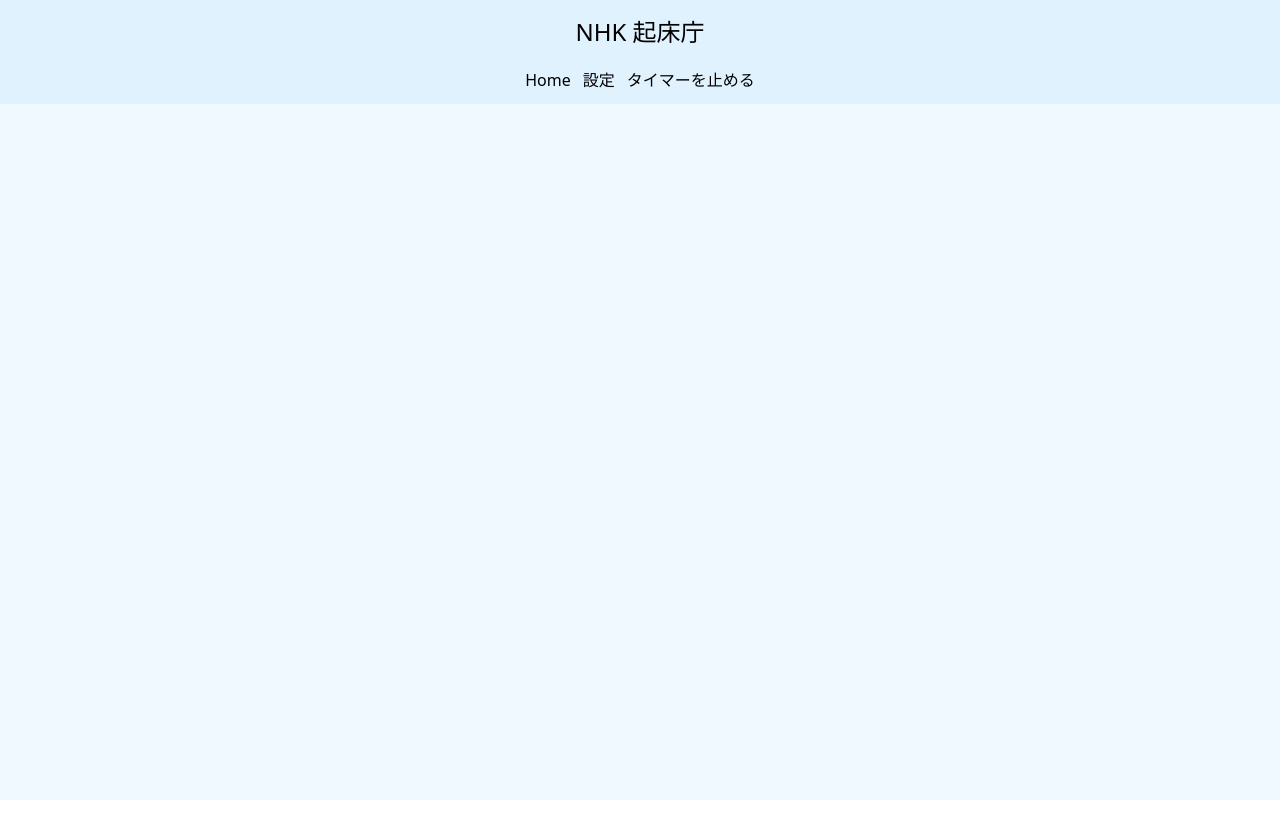
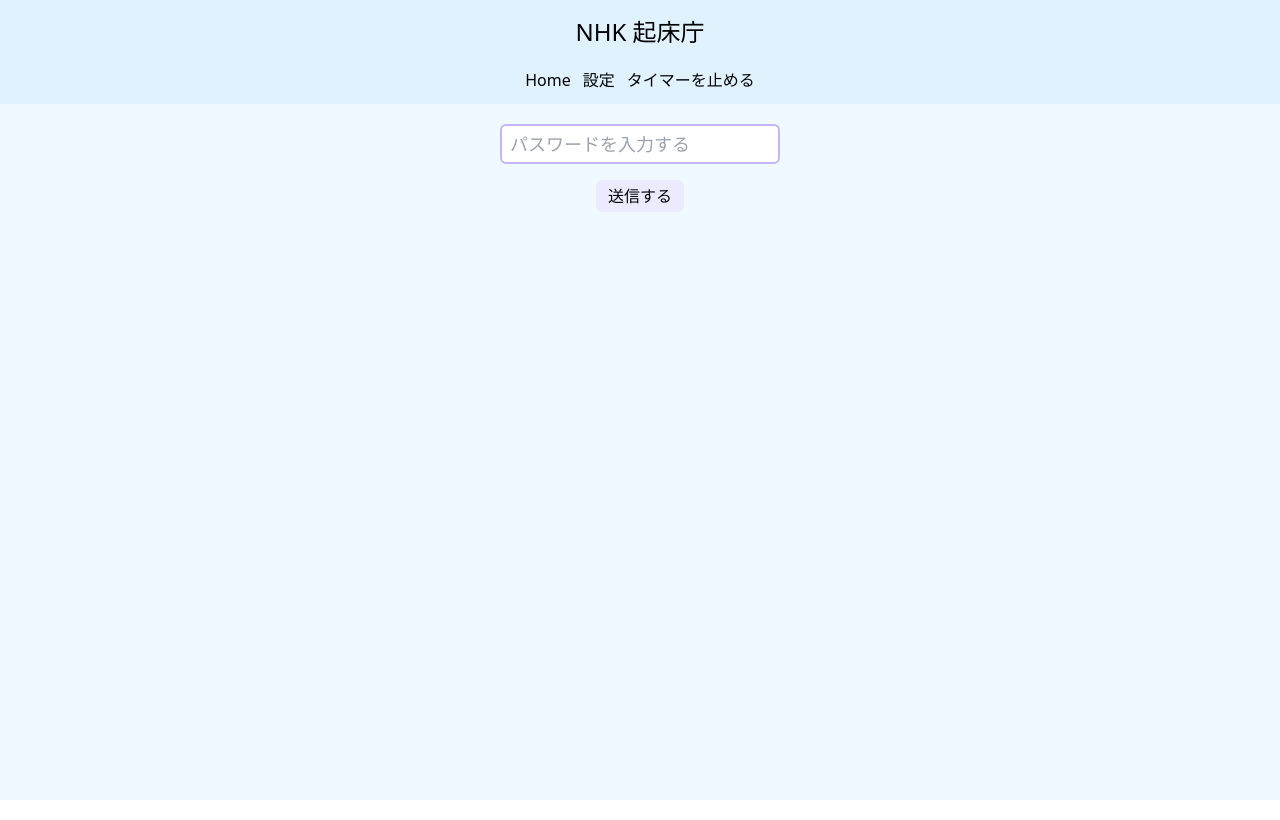
Before and after one commit to Glen-Maki/nhk-kisyocho, a React (Create React App) app: page /stop-timer in a window 1280 px wide. Built offline with nearby package versions, Linux system fonts and the light colour scheme.

Commit message:
feat: タイマーを止めるページの実装

```diff
--- a/src/page/StopTimer.tsx
+++ b/src/page/StopTimer.tsx
@@ -1,3 +1,55 @@
+import { useState } from "react";
+
 export const StopTimer = () => {
-  return <></>;
+  const [text, setText] = useState("");
+  const [isLoading, setIsLoading] = useState<boolean>(false);
+  const [message, setMessage] = useState<string | undefined>(undefined);
+
+  const testUrl = "";
+  const url = "http://192.168.11.59:8080";
+
+  const onButton = () => {
+    // 止める処理
+    setIsLoading(true);
+    console.log(text);
+
+    const requestOptions = {
+      method: "POST",
+      // headers: { "Content-Type": "application/json" },
+      body: text,
+    };
+
+    fetch(testUrl + "/setting", requestOptions)
+      .then((res) => {
+        // return res.json();
+      })
+      .then((res) => {
+        setMessage(`${res}`);
+      })
+      .catch((e) => {
+        setMessage("送信に失敗しました");
+      })
+      .finally(() => {
+        setIsLoading(false);
+      });
+  };
+  return (
+    <form className="mt-5 flex h-full w-full flex-col items-center gap-4">
+      <input
+        type="text"
+        placeholder="パスワードを入力する"
+        className="rounded-md border-2 border-violet-300 px-2 py-1 text-lg focus:border-violet-500 focus:outline-none"
+        onChange={(event) => setText(event.target.value)}
+      ></input>
+      <button
+        type="button"
+        onClick={() => onButton()}
+        className="rounded-md	bg-violet-100/90 px-3 py-1 hover:bg-violet-200 active:border-solid disabled:bg-slate-400"
+        disabled={isLoading}
+      >
+        {isLoading ? "送信中" : "送信する"}{" "}
+      </button>
+      {message}
+    </form>
+  );
 };
```
